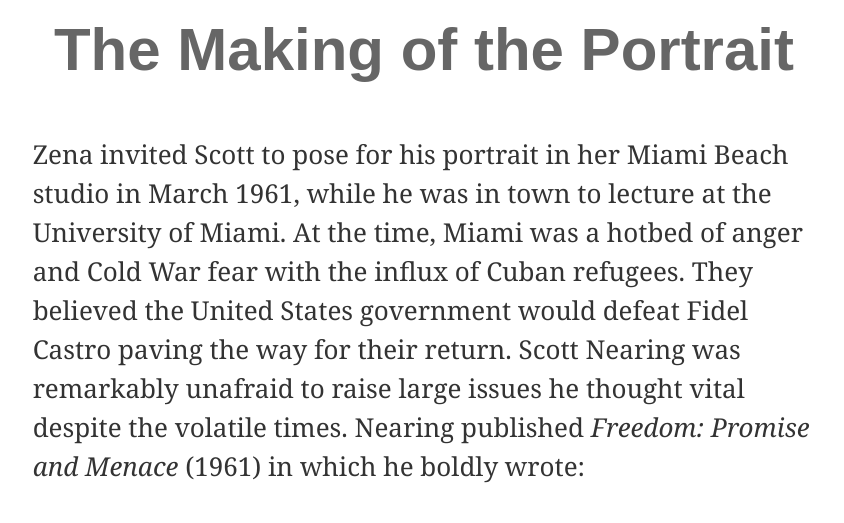
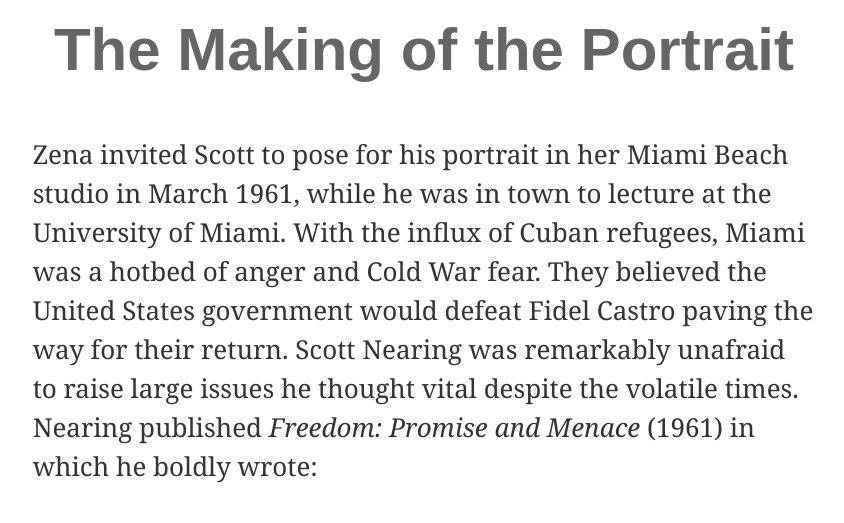
Before and after one commit to olcurtis/zena-scott, a plain HTML site: page index.html in a window 1280 px wide. Shown: the part 2600-3123 px from the top of the page, without its empty margins (216-1060 px from the left). Drawn offline with nearby package versions, Linux system fonts and the light colour scheme.

Commit message:
updated copy

```diff
--- a/index.html
+++ b/index.html
@@ -75,7 +75,7 @@
     <p>The influential lead of Nearing as pacifist and humanist inspired Zena, an artist with the same convictions. Zena shared his timeless ideals and like him, felt compelled to work for, indeed to live for, what she believed. She, too, had contributed to the labor movement in Pennsylvania during the 1930s, and after moving to Miami, to progressive politics in the 40s and civil rights in the 60s. Her peace movement activities would culminate in organizing Artists Speak for Peace in the early 80s.</p>
     <p>Zena recognized Scott Nearing as a pillar of strength, “a grand old oak,” as she saw him. She sought him out in order to immortalize Nearing, the individual, and the principles upon which he built his life. Through a penetrating portrait, she hoped to inspire others.</p>
     <p class="break">The Making of the Portrait</p>
-    <p>Zena invited Scott to pose for his portrait in her Miami Beach studio in March 1961, while he was in town to lecture at the University of Miami. At the time, Miami was a hotbed of anger and Cold War fear with the influx of Cuban refugees. They believed the United States government would defeat Fidel Castro paving the way for their return. Scott Nearing was remarkably unafraid to raise large issues he thought vital despite the volatile times. Nearing published <i>Freedom: Promise and Menace</i> (1961) in which he boldly wrote:</p>
+    <p>Zena invited Scott to pose for his portrait in her Miami Beach studio in March 1961, while he was in town to lecture at the University of Miami. With the influx of Cuban refugees, Miami was a hotbed of anger and Cold War fear. They believed the United States government would defeat Fidel Castro paving the way for their return. Scott Nearing was remarkably unafraid to raise large issues he thought vital despite the volatile times. Nearing published <i>Freedom: Promise and Menace</i> (1961) in which he boldly wrote:</p>
     	<p class="quote">The power age is in desperate need not so much of free men and women as of disciplined, responsible, dedicated citizens. Its future, nay, its very survival requires not free nations but nations and peoples willing and able to subordinate fatherland defense to the requirements of peace, justice and the common welfare.
     	</p>
   	<p>Zena sympathized with this call for peace and justice. As always, she conversed with her sitters as she modeled them. It helped her capture their essence. As she shaped Nearing’s portrait in clay, she would have absorbed his wisdom about large and small issues: personal health and harmony; living respectfully with the land, the forest and its creatures; about community and the world. We can imagine that they talked about Nearing’s speech for the University of Miami and his hopes for the people of Cuba.</p>
```
